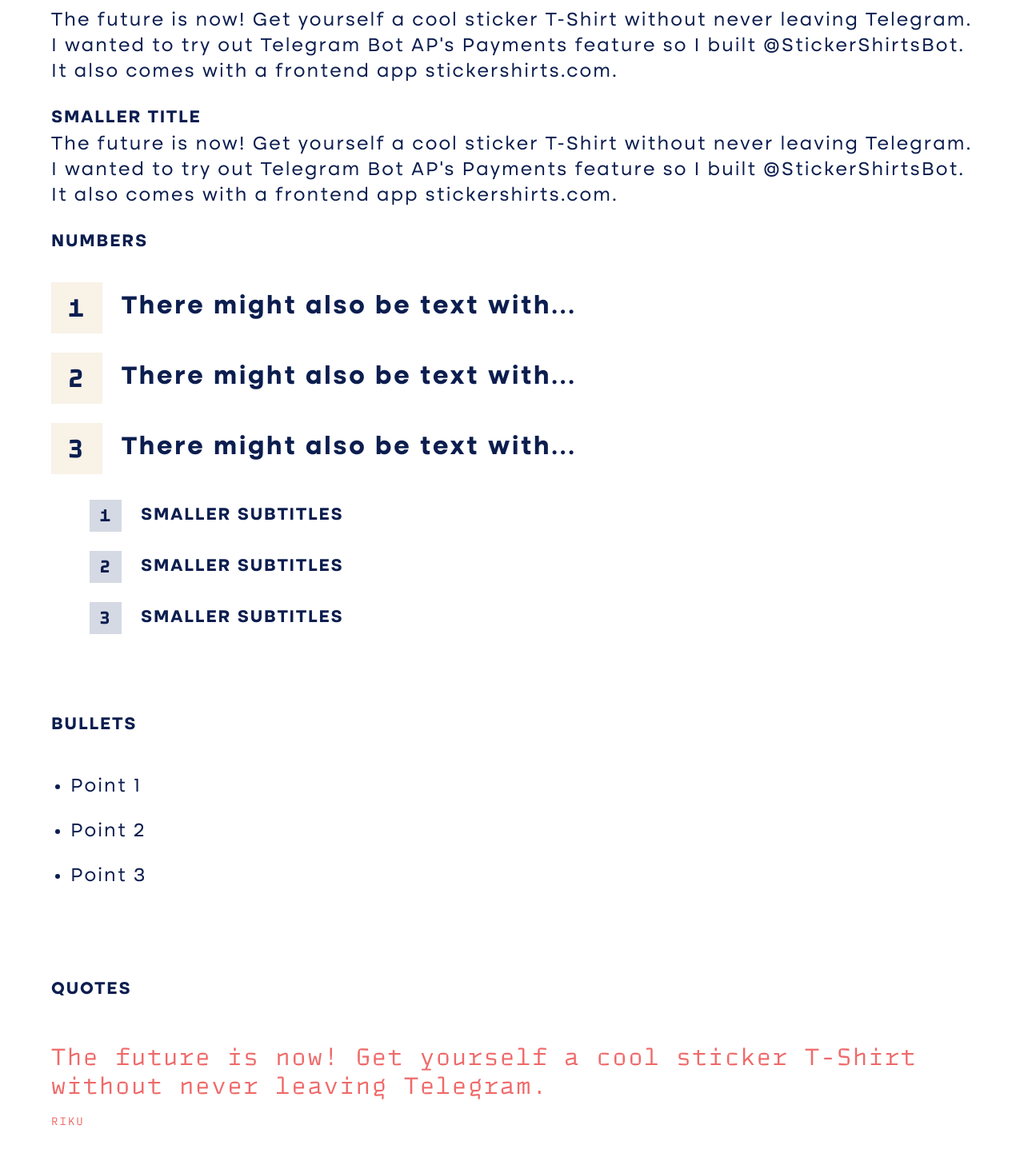
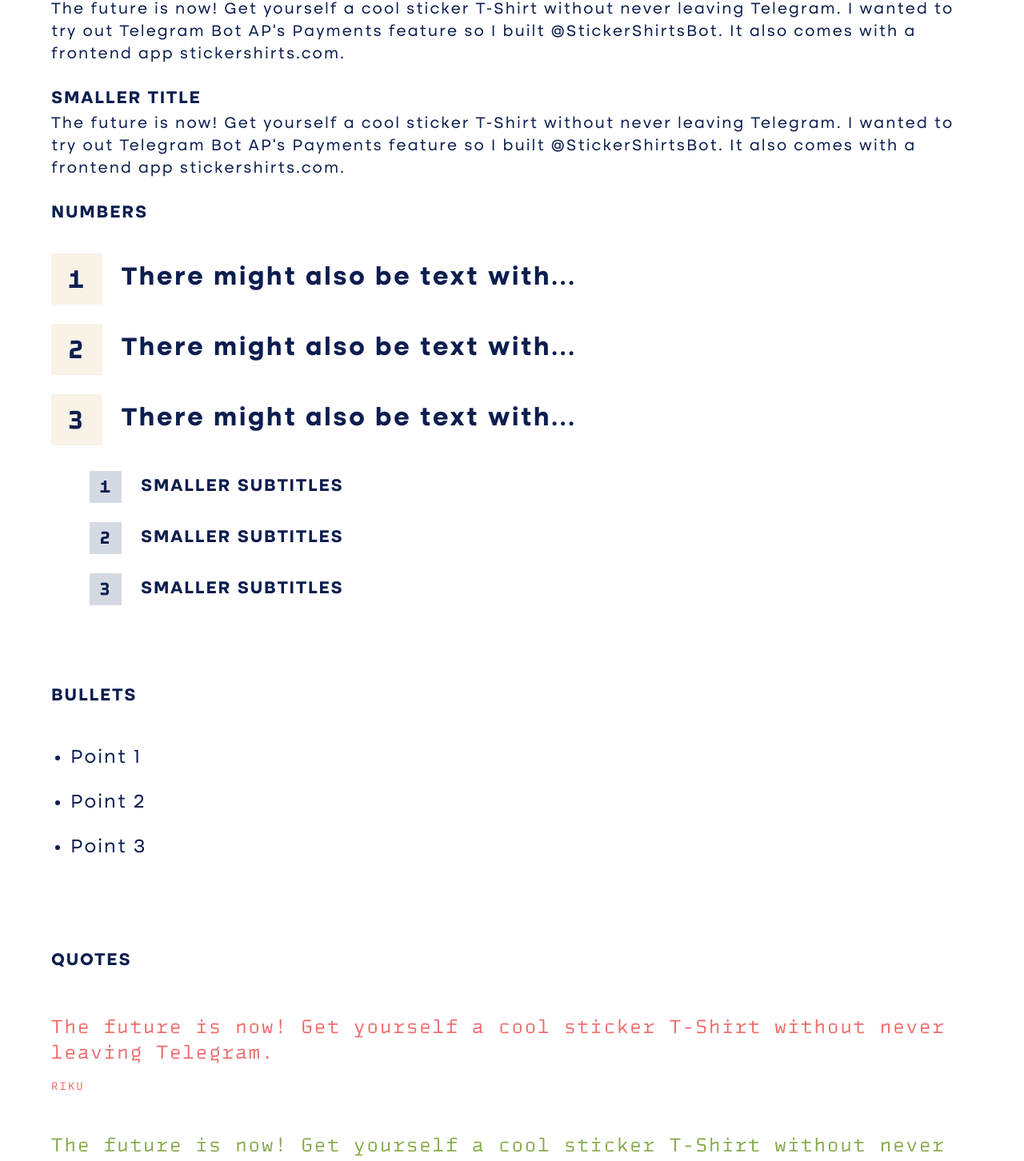
Before and after one commit to rareagency/rare.fi, a Next.js app: page /blog/testpost in a window 1280 px wide. Shown: the part 1672-3124 px from the top of the page at 80% size. Built offline with nearby package versions, Linux system fonts and the light colour scheme; a small style sheet from the web is missing.

Commit message:
feat: lower the text size in blog posts (20px plain, 24px quote)

```diff
--- a/components/Blog/BlogParagraph.tsx
+++ b/components/Blog/BlogParagraph.tsx
@@ -18,7 +18,7 @@ const BlogParagraph = ({ title, titleSize, children }: Props) => {
           {title}
         </header>
       )}
-      <div className="sm:text-base sm:tracking-normal">{children}</div>
+      <div className="text-xl sm:text-base sm:tracking-normal">{children}</div>
     </article>
   );
 };
--- a/components/Blog/BlogQuote.tsx
+++ b/components/Blog/BlogQuote.tsx
@@ -11,7 +11,7 @@ const BlogQuote = ({ source, color, children }: Props) => {
   return (
     <div
       className={c(
-        "my-12 text-3xl font-header-mono sm:text-[18px] md:text-[26px]",
+        "my-12 text-2xl font-header-mono sm:text-[18px] md:text-[26px]",
         color === "orange" ? "text-notification-red" : undefined,
         color === "green" ? "text-notification-green" : undefined
       )}
```
